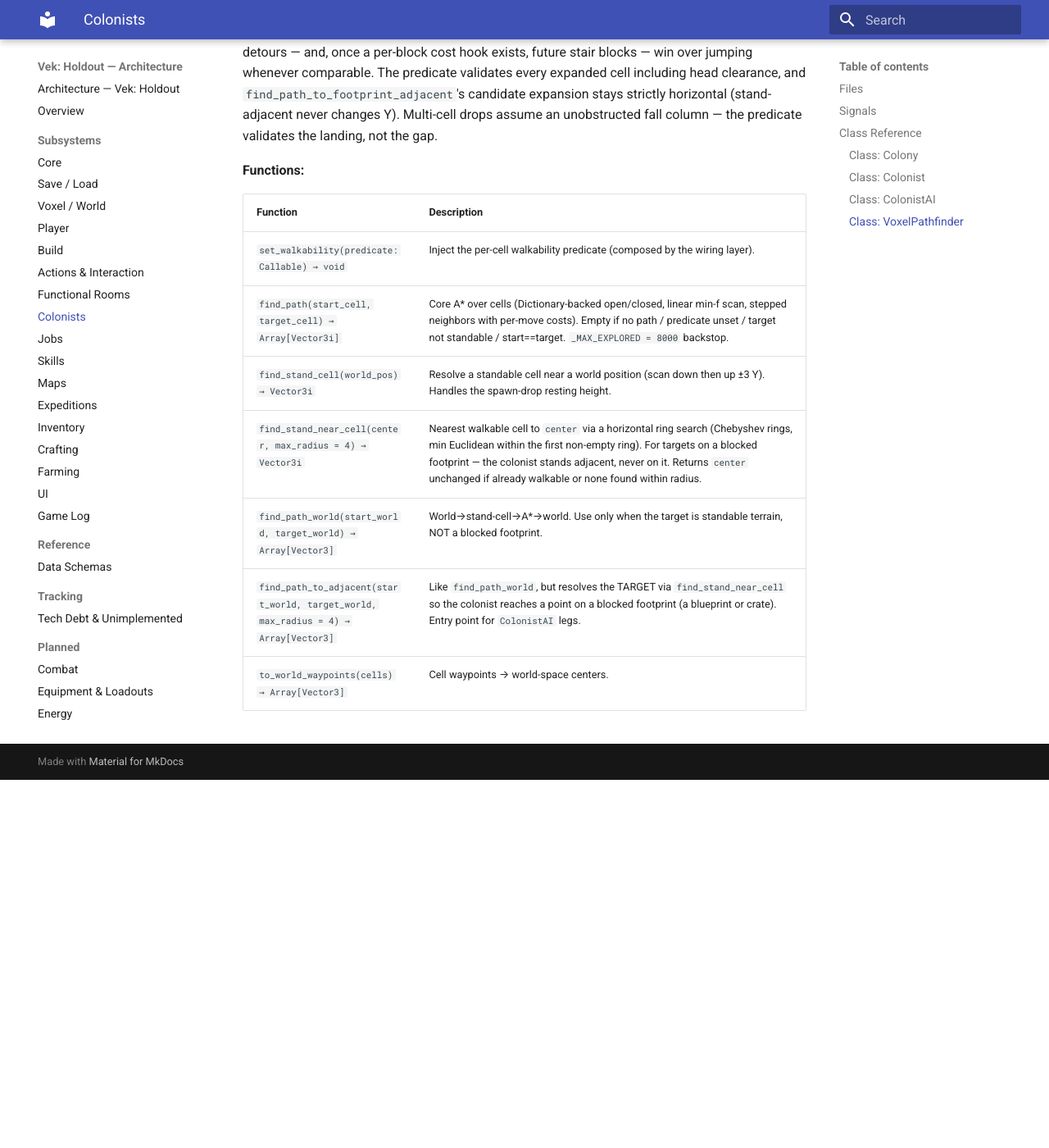
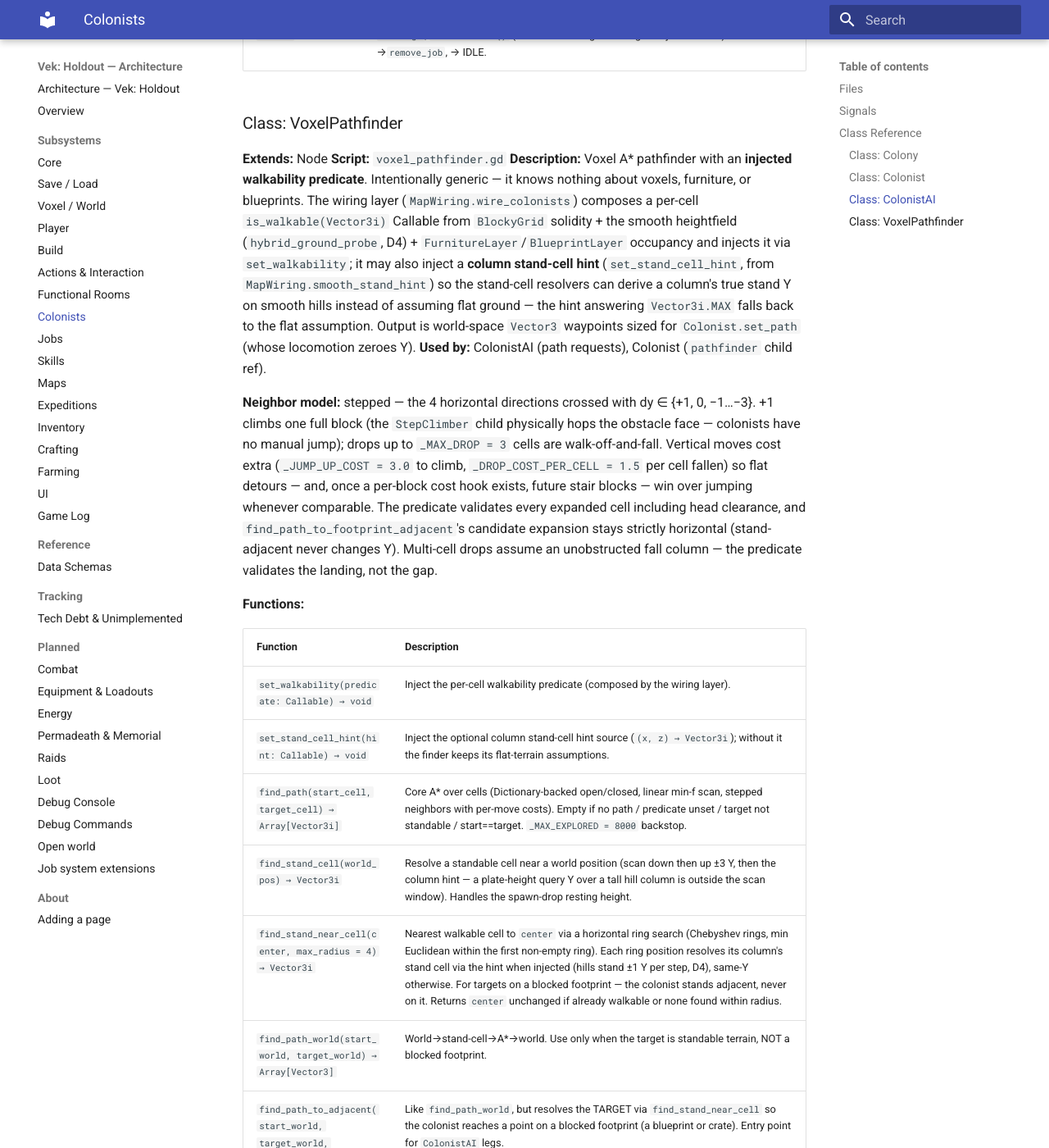
Before and after one commit to gdgonzaga/vek-holdout, an MkDocs documentation site: the page built from docs/architecture/colonists.md, in a window 1280 px wide and 1400 px high, scrolled down 6947 px. Shown: the whole window at 82% size. Built offline with MkDocs 1.6.1 and Material for MkDocs 9.7.7, drawn with Linux system fonts in a browser that asks for light colours; before the commit the page ends 7898 px from its top, so only the background shows below that; some of the changed text lies outside the part shown.

Commit message:
feat(colonists): walkability + pathing on smooth terrain
Dual-voxel Phase 3 (docs/TODO.md D4): gameplay reads over the smooth grid.

Walkability seam — MapWiring.hybrid_ground_probe composes SmoothGrid.height_at
with the blocky probe: a cell is standable when the smooth surface passes
through it on a walkable slope (TerrainGenDef.max_walk_slope_deg, <= 45 deg so
the +/-1 step model holds; blocky air at the cell + head clearance above), or
when the plain blocky rules hold anywhere the smooth terrain doesn't reach
(NAN). The probe also CANCELS blocky cells buried inside hills — on the dev
map 421/441 columns have terrain above the plate top, and a plate-level route
there would grind into the hillside. That burial rule is the one deviation
from D4 Invariant 1's letter; structures standing clear of the surface answer
identically to a smooth-less map (pinned by a parity test).

Pathfinder — optional injected column stand-cell hint
(set_stand_cell_hint; MapWiring.smooth_stand_hint derives floor(h) from the
same cached heightfield the probe reads). find_stand_cell falls back to it
when the +/-3 scan window misses (plate-height query Y over a tall hill
column); find_stand_near_cell resolves each ring position's column stand cell
through it (hills stand +/-1 Y per step). Hint MAX / no hint = the flat
same-Y assumption, byte-identical to before.

Spawns — Map.ground_height_at: one downward ray masked
TerrainBlocky|TerrainSmooth; the first hit from above is the highest surface.
Player (SceneManager) and colonist markers (Colony.spawn_colonist) snap
XZ-preserving onto surface + 0.1; authored Y becomes a hint. Save loads are
unaffected (player restore runs after wiring; the roster isn't save-spawned).

Wiring — wire_colonists hands Colony the predicate, the hint (explicitly
reset on smooth-less maps so base<->POI swaps never leak a freed grid), and
the ground query; wire_build passes the live SmoothGrid to the adapter.

Tests: suite_hybrid_walkability_test (both D4 invariants: parity on
smooth-less, carve-trench/backfill, smooth ramp climb, blocky wall-off
detour, burial, slope gate, hinted resolvers), smooth-grid suite gains
real-grid hint / combined ground query / adapter support tests, colony suite
gains the spawn snap. 207/207 green; full-boot smoke on dev+base maps: 284
standable hill cells, 143 buried plate cells rejected, live A* path over the
hills, hint reset on the smooth-less base map.

```diff
--- a/docs/architecture/colonists.md
+++ b/docs/architecture/colonists.md
@@ -44,6 +44,8 @@
 | `job_board` | `JobBoard` | The [Job Board](jobs.md) (a child Node). |
 | `storage_registry` | `StorageRegistry` | The storage-crate index (a child Node). See [Inventory](inventory.md). |
 | `_walkability_predicate` | `Callable` | Cached walkability predicate from the active map (used for runtime-spawned colonists). |
+| `_stand_cell_hint` | `Callable` | Cached column stand-cell hint from the active map (smooth heightfield; see `VoxelPathfinder.set_stand_cell_hint`). Invalid on smooth-less maps. |
+| `_ground_query` | `Callable` | Cached combined ground query from the active map (`Map.ground_height_at`, `(x, z) → float`). Marker spawns snap onto the highest terrain surface instead of trusting authored Y. |
 
 **Functions:**
 
@@ -51,7 +53,9 @@
 |---|---|
 | `on_map_wired(container, spawn_positions) → void` | Empty roster → spawn one colonist per `ColonistSpawn` marker via `spawn_colonist`; non-empty → reparent existing nodes into the new map. |
 | `set_walkability_predicate(predicate: Callable) → void` | Stores the active map's walkability predicate and injects it into all current roster colonists. |
-| `spawn_colonist(colonist_def = null, pos = Vector3.ZERO) → Colonist` | Instantiate, position, register, and wire a new colonist. Returns the new `Colonist` instance, or `null` if the roster is full or no map is wired. |
+| `set_stand_cell_hint(hint: Callable) → void` | Stores the active map's stand-cell hint and injects it into all current roster colonists. |
+| `set_ground_query(query: Callable) → void` | Stores the active map's combined ground query (used by `spawn_colonist`'s surface snap). |
+| `spawn_colonist(colonist_def = null, pos = Vector3.ZERO) → Colonist` | Instantiate, position, register, and wire a new colonist. The authored Y is a hint: when a ground query is wired and the column has terrain, the spawn snaps XZ-preserving onto surface + 0.1 (hills overlapping the blocky plate make authored Y unreliable). Returns the new `Colonist` instance, or `null` if the roster is full or no map is wired. |
 | `add_colonist` / `remove_colonist` | Recruit / drop a colonist (post-MVP / death). |
 | `_on_blueprint_placed(target_def_id, anchor, blueprint) → void` | Decide haul-vs-construct (any unmet material_cost → haul, regardless of stock — the job drought-waits until crates can satisfy it; else construction), bind + add the Job. See [Jobs](jobs.md). |
 | `_on_blueprint_materials_ready(target_def_id, anchor, blueprint) → void` | Materials crossed complete (player or hauler deposit) → `_spawn_construction_job`. |
@@ -128,7 +132,7 @@
 
 **Extends:** Node
 **Script:** `voxel_pathfinder.gd`
-**Description:** Voxel A\* pathfinder with an **injected walkability predicate**. Intentionally generic — it knows nothing about voxels, furniture, or blueprints. The wiring layer (`MapWiring.wire_colonists`) composes a per-cell `is_walkable(Vector3i)` Callable from `BlockyGrid` solidity + `FurnitureLayer`/`BlueprintLayer` occupancy and injects it via `set_walkability`. Output is world-space `Vector3` waypoints sized for `Colonist.set_path` (whose locomotion zeroes Y).
+**Description:** Voxel A\* pathfinder with an **injected walkability predicate**. Intentionally generic — it knows nothing about voxels, furniture, or blueprints. The wiring layer (`MapWiring.wire_colonists`) composes a per-cell `is_walkable(Vector3i)` Callable from `BlockyGrid` solidity + the smooth heightfield (`hybrid_ground_probe`, D4) + `FurnitureLayer`/`BlueprintLayer` occupancy and injects it via `set_walkability`; it may also inject a **column stand-cell hint** (`set_stand_cell_hint`, from `MapWiring.smooth_stand_hint`) so the stand-cell resolvers can derive a column's true stand Y on smooth hills instead of assuming flat ground — the hint answering `Vector3i.MAX` falls back to the flat assumption. Output is world-space `Vector3` waypoints sized for `Colonist.set_path` (whose locomotion zeroes Y).
 **Used by:** ColonistAI (path requests), Colonist (`pathfinder` child ref).
 
 **Neighbor model:** stepped — the 4 horizontal directions crossed with dy ∈ {+1, 0, −1…−3}. +1 climbs one full block (the `StepClimber` child physically hops the obstacle face — colonists have no manual jump); drops up to `_MAX_DROP = 3` cells are walk-off-and-fall. Vertical moves cost extra (`_JUMP_UP_COST = 3.0` to climb, `_DROP_COST_PER_CELL = 1.5` per cell fallen) so flat detours — and, once a per-block cost hook exists, future stair blocks — win over jumping whenever comparable. The predicate validates every expanded cell including head clearance, and `find_path_to_footprint_adjacent`'s candidate expansion stays strictly horizontal (stand-adjacent never changes Y). Multi-cell drops assume an unobstructed fall column — the predicate validates the landing, not the gap.
@@ -138,9 +142,10 @@
 | Function | Description |
 |---|---|
 | `set_walkability(predicate: Callable) → void` | Inject the per-cell walkability predicate (composed by the wiring layer). |
+| `set_stand_cell_hint(hint: Callable) → void` | Inject the optional column stand-cell hint source (`(x, z) → Vector3i`); without it the finder keeps its flat-terrain assumptions. |
 | `find_path(start_cell, target_cell) → Array[Vector3i]` | Core A\* over cells (Dictionary-backed open/closed, linear min-f scan, stepped neighbors with per-move costs). Empty if no path / predicate unset / target not standable / start==target. `_MAX_EXPLORED = 8000` backstop. |
-| `find_stand_cell(world_pos) → Vector3i` | Resolve a standable cell near a world position (scan down then up ±3 Y). Handles the spawn-drop resting height. |
-| `find_stand_near_cell(center, max_radius = 4) → Vector3i` | Nearest walkable cell to `center` via a horizontal ring search (Chebyshev rings, min Euclidean within the first non-empty ring). For targets on a blocked footprint — the colonist stands adjacent, never on it. Returns `center` unchanged if already walkable or none found within radius. |
+| `find_stand_cell(world_pos) → Vector3i` | Resolve a standable cell near a world position (scan down then up ±3 Y, then the column hint — a plate-height query Y over a tall hill column is outside the scan window). Handles the spawn-drop resting height. |
+| `find_stand_near_cell(center, max_radius = 4) → Vector3i` | Nearest walkable cell to `center` via a horizontal ring search (Chebyshev rings, min Euclidean within the first non-empty ring). Each ring position resolves its column's stand cell via the hint when injected (hills stand ±1 Y per step, D4), same-Y otherwise. For targets on a blocked footprint — the colonist stands adjacent, never on it. Returns `center` unchanged if already walkable or none found within radius. |
 | `find_path_world(start_world, target_world) → Array[Vector3]` | World→stand-cell→A\*→world. Use only when the target is standable terrain, NOT a blocked footprint. |
 | `find_path_to_adjacent(start_world, target_world, max_radius = 4) → Array[Vector3]` | Like `find_path_world`, but resolves the TARGET via `find_stand_near_cell` so the colonist reaches a point on a blocked footprint (a blueprint or crate). Entry point for `ColonistAI` legs. |
 | `to_world_waypoints(cells) → Array[Vector3]` | Cell waypoints → world-space centers. |
```
Also changed, not shown: docs/TODO.md (+7 -2 lines), docs/architecture/core.md (+1 -1 lines), docs/architecture/maps.md (+3 -3 lines), docs/architecture/voxel-world.md (+5 -2 lines), 9 other files.
